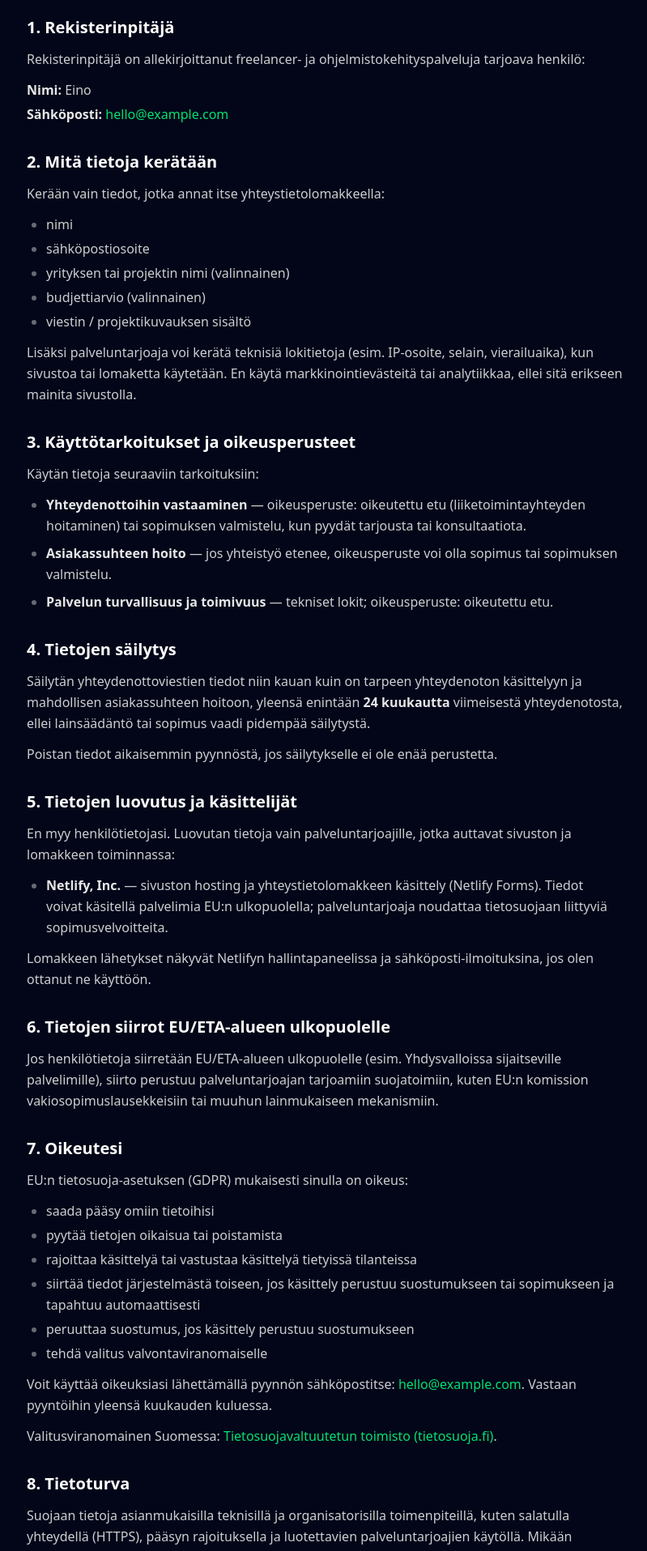
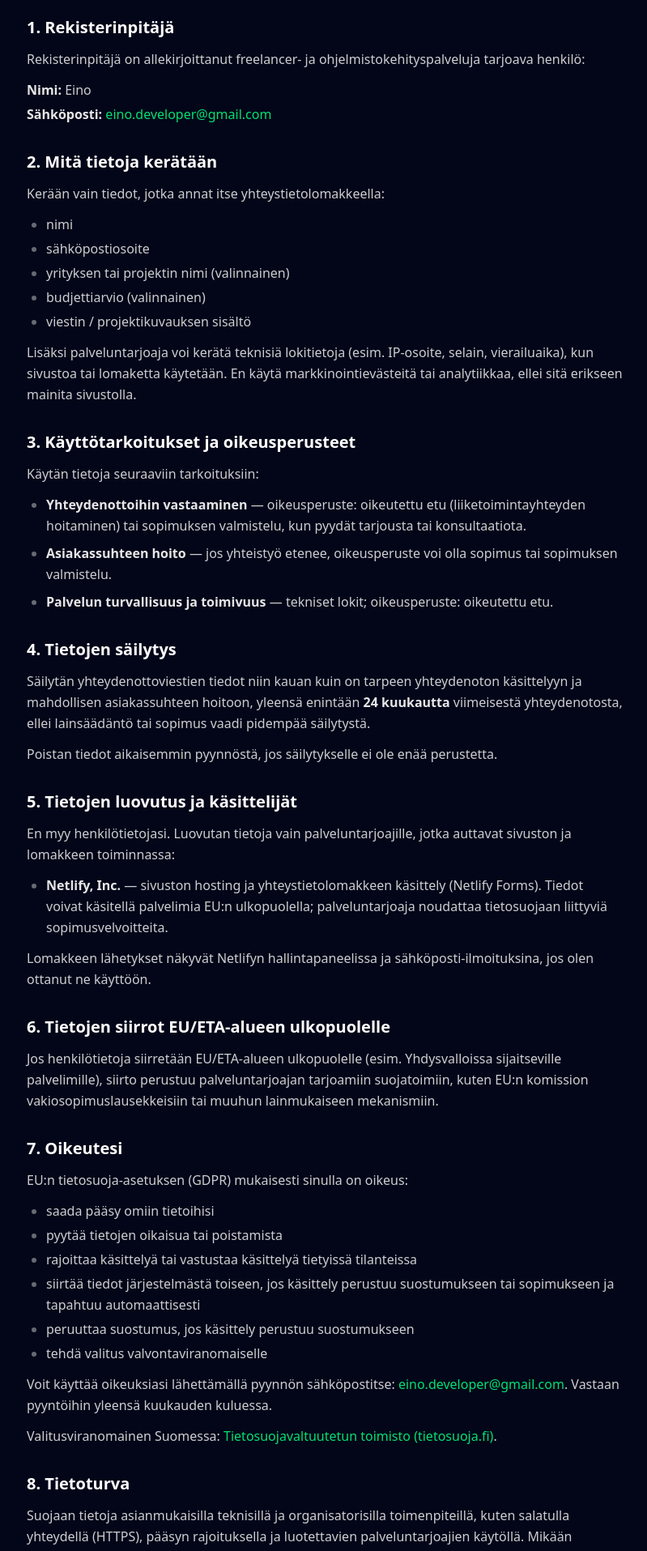
Before and after one commit to EinoTick/landing-pages, a Next.js app in the folder third-next-based-landing-page/: page /tietosuoja in a window 1280 px wide. Shown: the part 337-2252 px from the top of the page at 81% size, without its empty margins (239-1038 px from the left). Built offline with nearby package versions, Linux system fonts and the light colour scheme.

Commit message:
update links

```diff
--- a/third-next-based-landing-page/src/app/tietosuoja/page.tsx
+++ b/third-next-based-landing-page/src/app/tietosuoja/page.tsx
@@ -37,10 +37,10 @@ export default function TietosuojaPage() {
           <li>
             <strong className="text-white/90">Sähköposti:</strong>{" "}
             <a
-              href="mailto:hello@example.com"
+              href="mailto:eino.developer@gmail.com"
               className="text-green-400 hover:text-green-300 underline-offset-2 hover:underline"
             >
-              hello@example.com
+              eino.developer@gmail.com
             </a>
           </li>
         </ul>
@@ -157,10 +157,10 @@ export default function TietosuojaPage() {
         <p>
           Voit käyttää oikeuksiasi lähettämällä pyynnön sähköpostitse:{" "}
           <a
-            href="mailto:hello@example.com"
+            href="mailto:eino.developer@gmail.com"
             className="text-green-400 hover:text-green-300 underline-offset-2 hover:underline"
           >
-            hello@example.com
+            eino.developer@gmail.com
           </a>
           . Vastaan pyyntöihin yleensä kuukauden kuluessa.
         </p>
--- a/third-next-based-landing-page/src/components/landing/Footer.tsx
+++ b/third-next-based-landing-page/src/components/landing/Footer.tsx
@@ -11,7 +11,7 @@ const navLinks = [
 const socialLinks = [
   { icon: Github, href: "#", label: "GitHub" },
   { icon: Linkedin, href: "#", label: "LinkedIn" },
-  { icon: Mail, href: "mailto:hello@example.com", label: "Email" },
+  { icon: Mail, href: "mailto:eino.developer@gmail.com", label: "Email" },
 ];
 
 export function Footer() {
```
